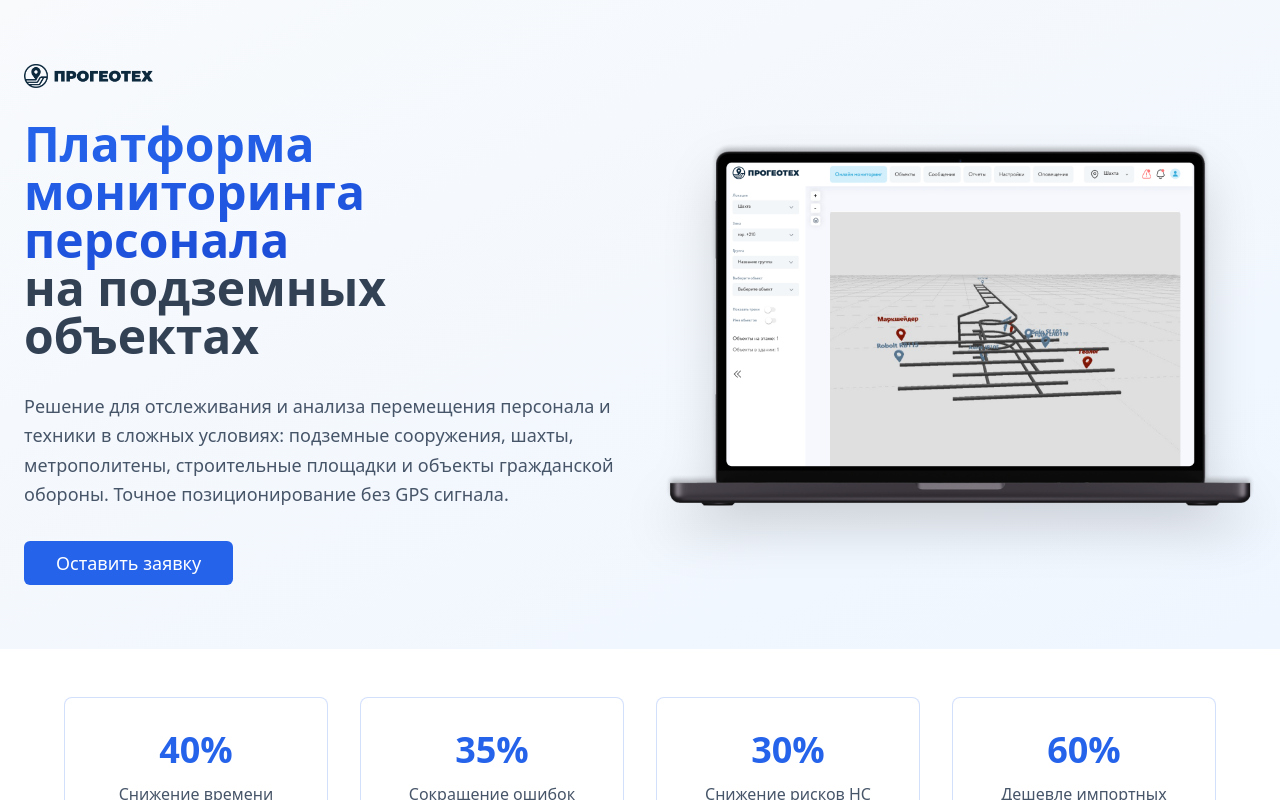
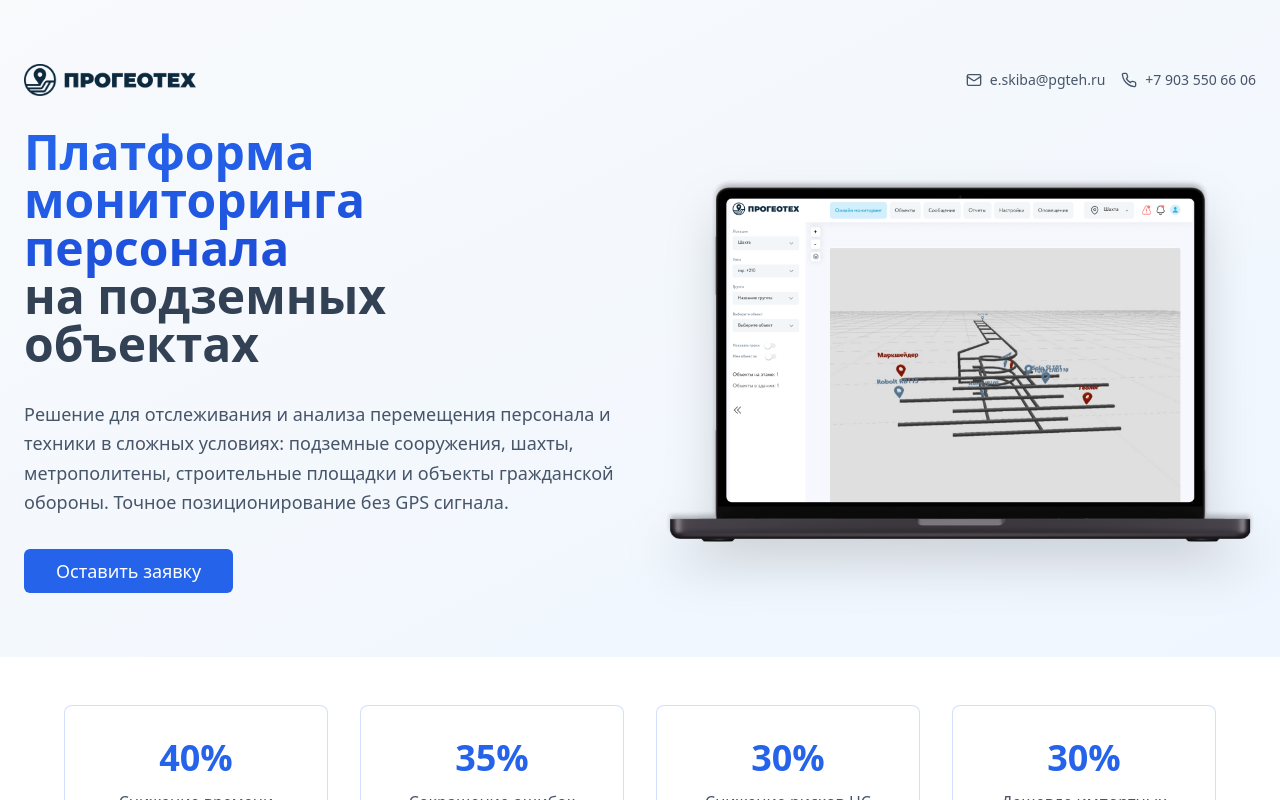
Before and after one commit to Diana-Savelieva/geo-tunnel-vision, a React (Vite) app: page / in a window 1280 px wide. Shown: the top 800 px of the page. Built offline with nearby package versions, Linux system fonts and the light colour scheme.

Commit message:
Refactor: Update hero section and advantages
- Adjusted logo position and size.
- Added contact info to the hero section.
- Changed "Cheaper than import analogs" percentage.
- Added a new advantage with an icon.
- Updated descriptions in the advantages section.

```diff
--- a/src/components/AdvantagesSection.tsx
+++ b/src/components/AdvantagesSection.tsx
@@ -1,4 +1,3 @@
-
 
 import { Card, CardContent, CardHeader, CardTitle } from "@/components/ui/card";
 import {
@@ -12,11 +11,17 @@ import {
   TrendingUp,
   Users2,
   Settings,
-  BarChart
+  BarChart,
+  Shield
 } from "lucide-react";
 
 const AdvantagesSection = () => {
   const advantages = [
+    {
+      icon: Shield,
+      title: "Выполнение требований МФСБ",
+      description: "Соответствие всем требуемым нормам МФСБ"
+    },
     {
       icon: Wrench,
       title: "Решение под ключ",
@@ -29,7 +34,7 @@ const AdvantagesSection = () => {
     },
     {
       icon: Target,
-      title: "Точность до 10 метров",
+      title: "Точность до 1 метра",
       description: "Высокоточное определение координат персонала, оборудования и транспорта"
     },
     {
--- a/src/components/HeroSection.tsx
+++ b/src/components/HeroSection.tsx
@@ -1,4 +1,6 @@
+
 import { Button } from "@/components/ui/button";
+import { Mail, Phone } from "lucide-react";
 
 const HeroSection = () => {
   const scrollToContact = () => {
@@ -12,19 +14,31 @@ const HeroSection = () => {
     <>
       <section className="relative py-12 md:py-16 bg-gradient-to-br from-slate-50 to-blue-50">
         <div className="container mx-auto px-6">
+          {/* Header with logo and contacts */}
+          <div className="flex flex-col md:flex-row justify-between items-start md:items-center mb-8">
+            <div className="flex items-center">
+              <img
+                src="/lovable-uploads/bf64424f-49fc-432e-aa22-5002965f254f.png"
+                alt="ПРОГЕОТЕХ логотип"
+                className="h-8 w-auto"
+              />
+            </div>
+
+            <div className="flex flex-col sm:flex-row gap-4 mt-4 md:mt-0">
+              <div className="flex items-center gap-2 text-slate-600">
+                <Mail className="w-4 h-4" />
+                <span className="text-sm">e.skiba@pgteh.ru</span>
+              </div>
+              <div className="flex items-center gap-2 text-slate-600">
+                <Phone className="w-4 h-4" />
+                <span className="text-sm">+7 903 550 66 06</span>
+              </div>
+            </div>
+          </div>
+
           <div className="grid grid-cols-1 lg:grid-cols-2 gap-12 items-center">
             {/* Left side - Text content */}
             <div className="space-y-8">
-              <div className="flex items-center space-x-2 mb-6">
-                <div className="flex items-center">
-                  <img
-                    src="/lovable-uploads/bf64424f-49fc-432e-aa22-5002965f254f.png"
-                    alt="ПРОГЕОТЕХ логотип"
-                    className="h-6 w-auto"
-                  />
-                </div>
-              </div>
-
               <h1 className="text-3xl md:text-5xl font-bold leading-tight">
                 <span className="gradient-text">Платформа мониторинга персонала</span>
                 <br />
@@ -80,7 +94,7 @@ const HeroSection = () => {
               <div className="text-base text-slate-600">Снижение рисков НС</div>
             </div>
             <div className="glass-effect rounded-lg p-8 text-center">
-              <div className="text-4xl font-bold text-blue-600 mb-3">60%</div>
+              <div className="text-4xl font-bold text-blue-600 mb-3">30%</div>
               <div className="text-base text-slate-600">Дешевле импортных аналогов</div>
             </div>
           </div>
```
